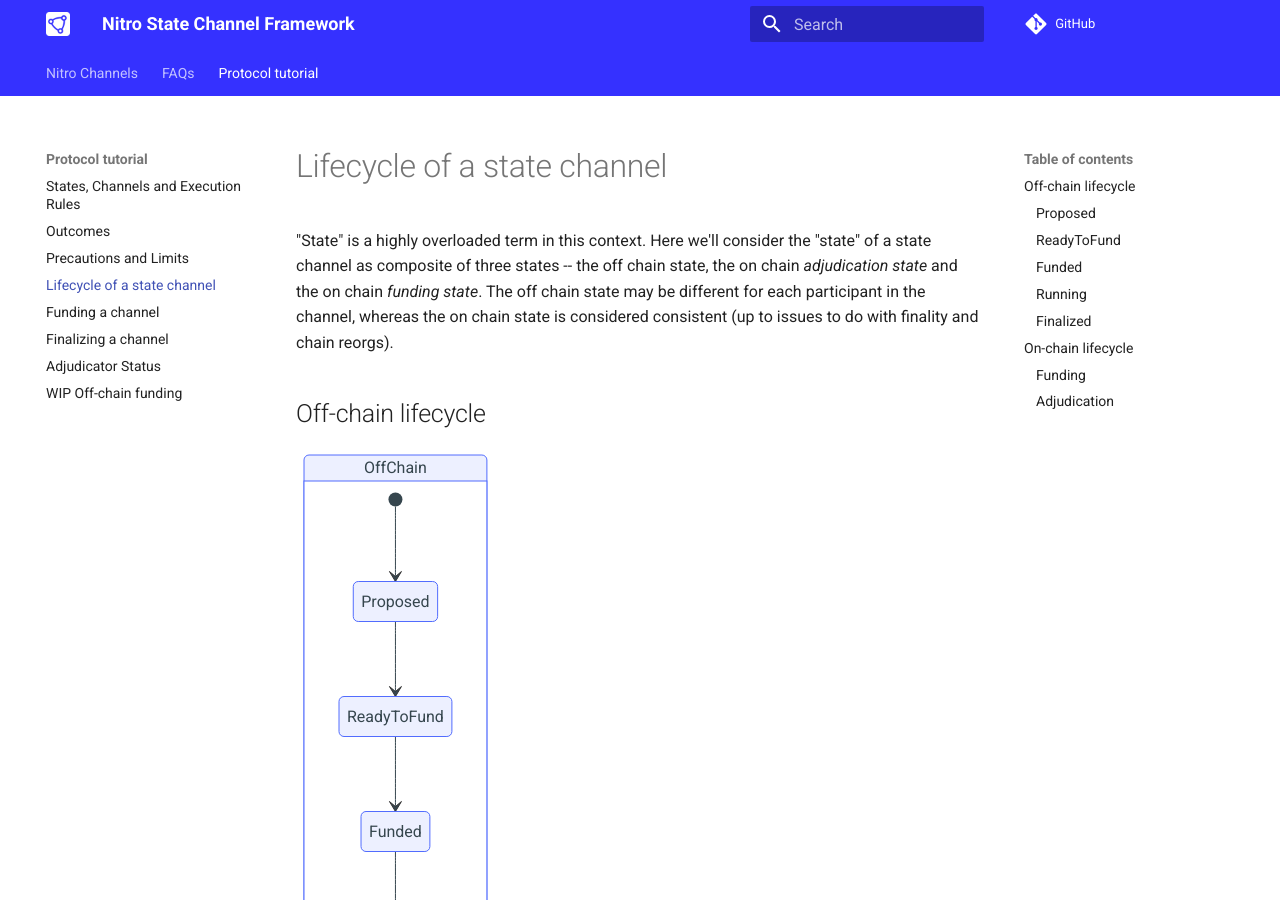
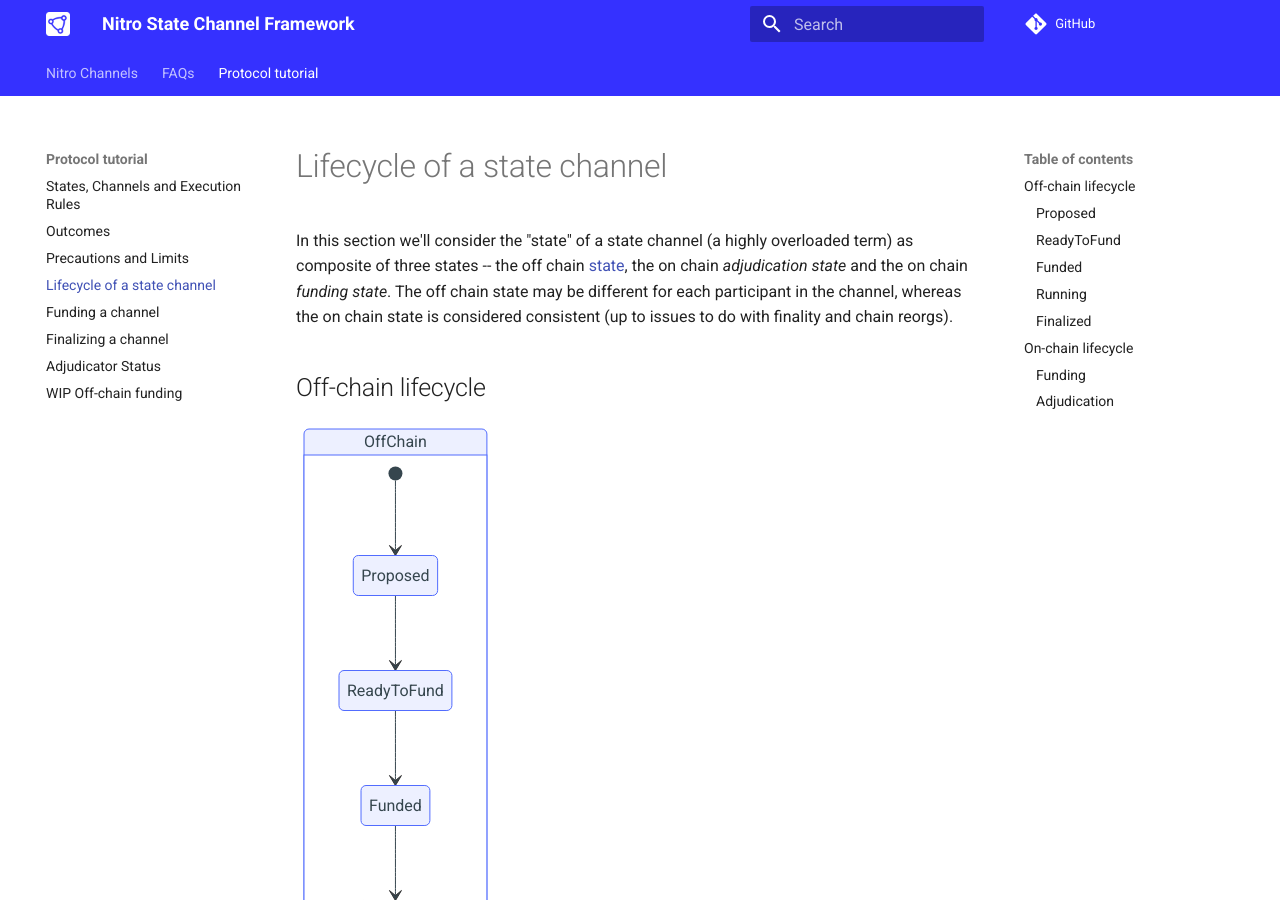
Before and after one commit to statechannels/go-nitro, an MkDocs documentation site: the page built from docs/protocol-tutorial/0004-lifecycle-of-a-channel.md, in a window 1280 px wide and 900 px high. Built offline with MkDocs 1.6.1 and Material for MkDocs 9.7.7, drawn with Linux system fonts in a browser that asks for light colours; comment, search, counter and statistics services are not loaded.

Commit message:
clarify state terminology

```diff
--- a/docs/protocol-tutorial/0004-lifecycle-of-a-channel.md
+++ b/docs/protocol-tutorial/0004-lifecycle-of-a-channel.md
@@ -1,6 +1,6 @@
 # Lifecycle of a state channel
 
-"State" is a highly overloaded term in this context. Here we'll consider the "state" of a state channel as composite of three states -- the off chain state, the on chain _adjudication state_ and the on chain _funding state_. The off chain state may be different for each participant in the channel, whereas the on chain state is considered consistent (up to issues to do with finality and chain reorgs).
+In this section we'll consider the "state" of a state channel (a highly overloaded term) as composite of three states -- the off chain [state](./0001-states-channels-execution-rules.md#states), the on chain _adjudication state_ and the on chain _funding state_. The off chain state may be different for each participant in the channel, whereas the on chain state is considered consistent (up to issues to do with finality and chain reorgs).
 
 ## Off-chain lifecycle
 
```
